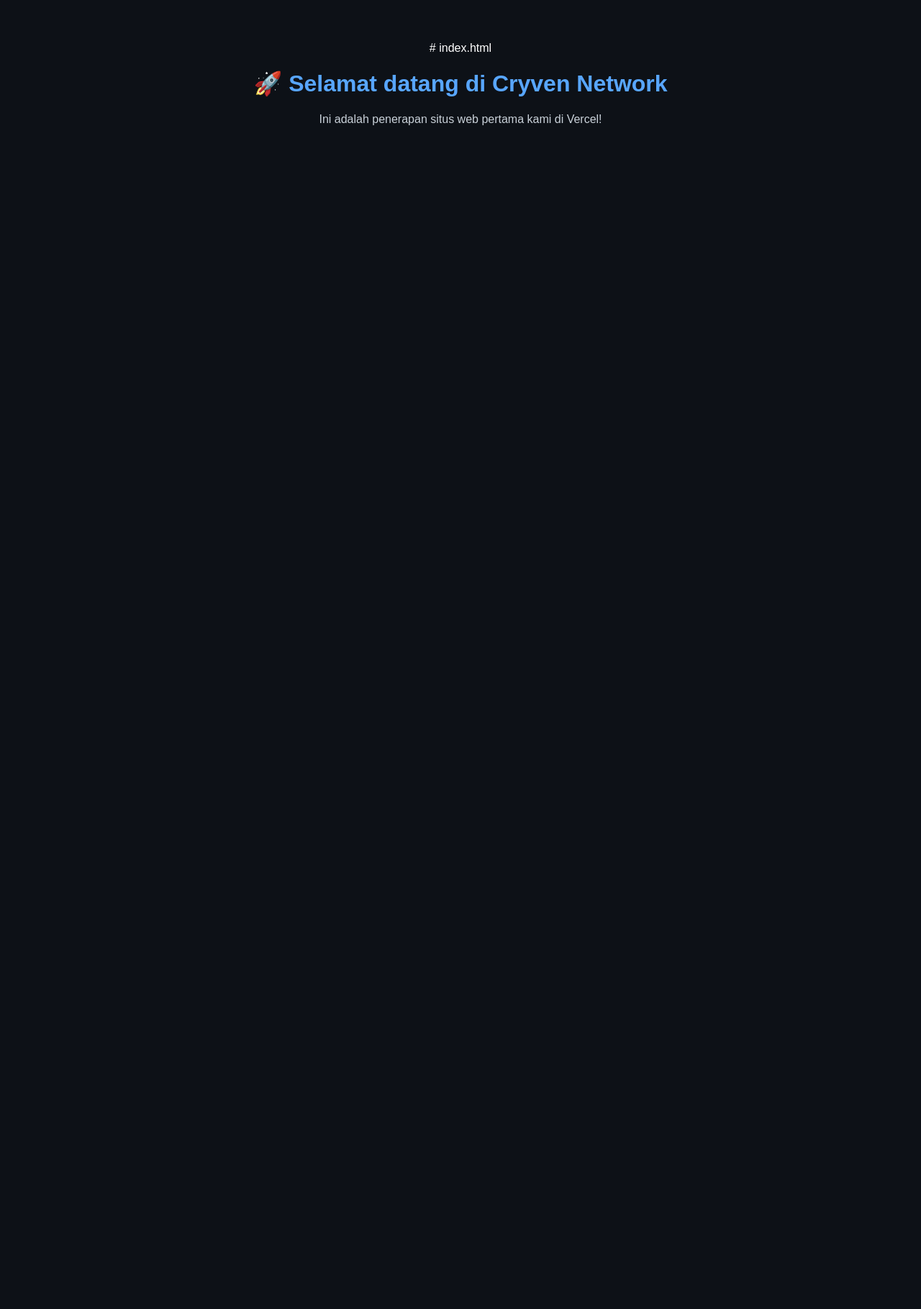
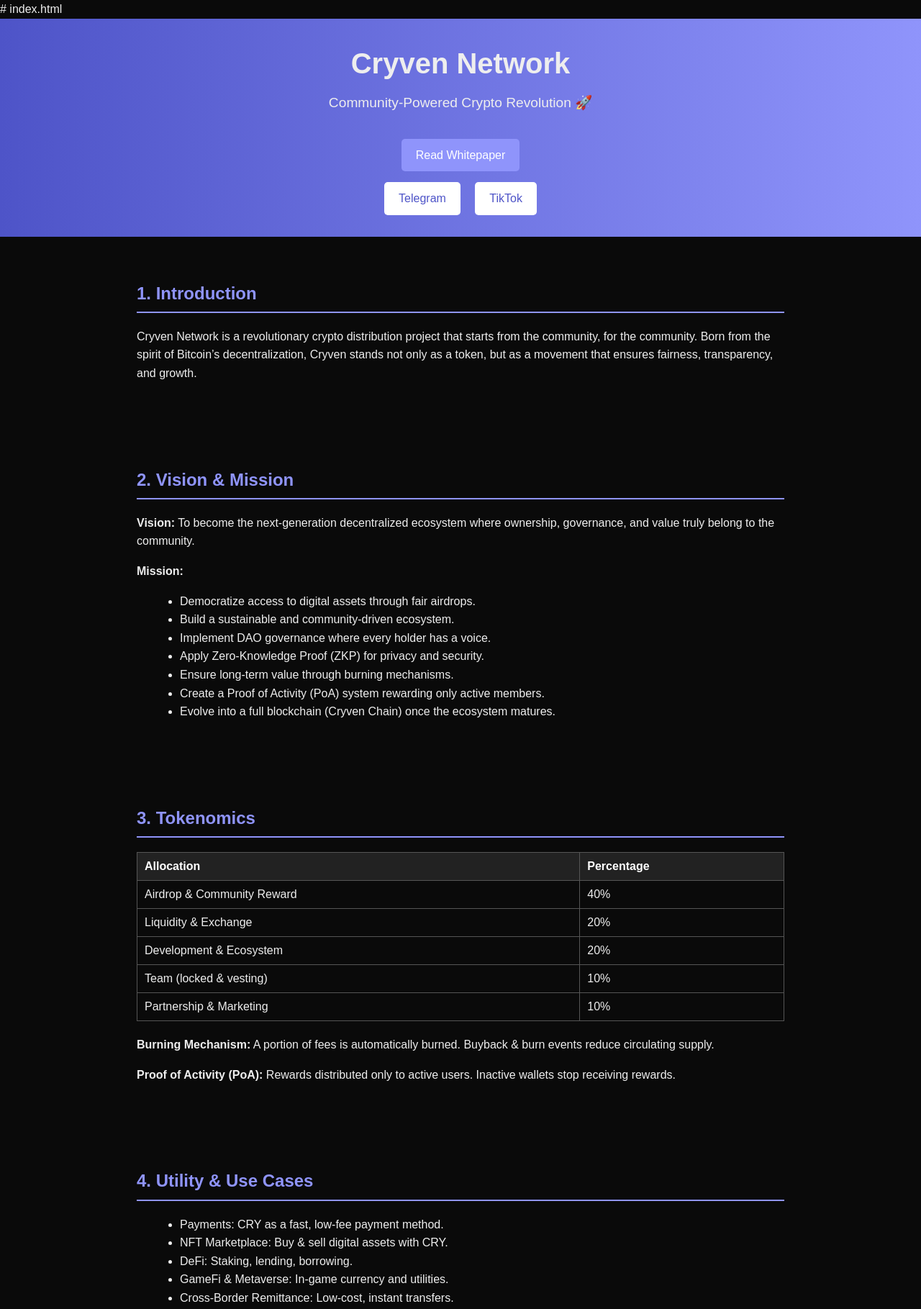
Before and after one commit to cryvennetwork/index.html, a plain HTML site: page index.html in a window 1280 px wide. Shown: the top 1819 px of the page at 72% size. Before the commit the page ends 800 px from the top, so only its background shows below. Drawn offline with Linux system fonts and the light colour scheme.

Commit message:
Update index.html

```diff
--- a/index.html
+++ b/index.html
@@ -1,28 +1,153 @@
 # index.html
 <!DOCTYPE html>
-<html lang="id">
+<html lang="en">
 <head>
-  <meta charset="UTF-8">
-  <meta name="viewport" content="width=device-width, initial-scale=1.0">
-  <title>Jaringan Cryven</title>
+  <meta charset="UTF-8" />
+  <meta name="viewport" content="width=device-width, initial-scale=1.0" />
+  <title>Cryven Network – Community Powered Crypto</title>
   <style>
     body {
       font-family: Arial, sans-serif;
-      text-align: center;
-      background: #0d1117;
-      color: white;
-      padding: 50px;
+      margin: 0; padding: 0;
+      background: #0a0a0a; color: #eee;
+      line-height: 1.6;
     }
-    h1 {
-      color: #58a6ff;
+    header {
+      background: linear-gradient(90deg,#4e54c8,#8f94fb);
+      padding: 30px 20px; text-align: center;
     }
-    p {
-      color: #c9d1d9;
+    header h1 { margin: 0; font-size: 2.5em; }
+    header p { margin-top: 8px; font-size: 1.2em; }
+    header .social-btns {
+      margin-top: 15px;
     }
+    header .social-btns a {
+      display: inline-block; margin: 0 8px;
+      padding: 10px 20px;
+      background: #fff; color: #4e54c8;
+      text-decoration: none; border-radius: 5px;
+    }
+    header .social-btns a:hover {
+      background: #f0f0f0;
+    }
+    section {
+      padding: 40px 20px; max-width: 900px; margin: auto;
+    }
+    h2 { color: #8f94fb; border-bottom: 2px solid #8f94fb; padding-bottom: 6px; }
+    ul { margin-left: 20px; }
+    table {
+      width: 100%; border-collapse: collapse; margin: 20px 0;
+    }
+    th, td {
+      border: 1px solid #555; padding: 10px; text-align: left;
+    }
+    th { background: #222; color: #fff; }
+    footer {
+      text-align: center; padding: 20px;
+      background: #111; font-size: 0.9em; color: #aaa;
+    }
+    .btn {
+      display: inline-block; margin-top: 15px; padding: 10px 20px;
+      background: #8f94fb; color: #fff; text-decoration: none; border-radius: 5px;
+    }
+    .btn:hover { background: #4e54c8; }
   </style>
 </head>
 <body>
-  <h1>🚀 Selamat datang di Cryven Network</h1>
-  <p>Ini adalah penerapan situs web pertama kami di Vercel!</p>
+  <header>
+    <h1>Cryven Network</h1>
+    <p>Community-Powered Crypto Revolution 🚀</p>
+    <a class="btn" href="#whitepaper">Read Whitepaper</a>
+    <div class="social-btns">
+      <a href="https://t.me/cryven_network" target="_blank">Telegram</a>
+      <a href="https://www.tiktok.com/@cryven_network?_t=ZS-904B4ik4PnE&_r=1" target="_blank">TikTok</a>
+    </div>
+  </header>
+
+  <section id="intro">
+    <h2>1. Introduction</h2>
+    <p>
+      Cryven Network is a revolutionary crypto distribution project that starts from the community, for the community.
+      Born from the spirit of Bitcoin’s decentralization, Cryven stands not only as a token, but as a movement that ensures fairness, transparency, and growth.
+    </p>
+  </section>
+
+  <section id="vision">
+    <h2>2. Vision & Mission</h2>
+    <p><b>Vision:</b> To become the next-generation decentralized ecosystem where ownership, governance, and value truly belong to the community.</p>
+    <p><b>Mission:</b></p>
+    <ul>
+      <li>Democratize access to digital assets through fair airdrops.</li>
+      <li>Build a sustainable and community-driven ecosystem.</li>
+      <li>Implement DAO governance where every holder has a voice.</li>
+      <li>Apply Zero-Knowledge Proof (ZKP) for privacy and security.</li>
+      <li>Ensure long-term value through burning mechanisms.</li>
+      <li>Create a Proof of Activity (PoA) system rewarding only active members.</li>
+      <li>Evolve into a full blockchain (Cryven Chain) once the ecosystem matures.</li>
+    </ul>
+  </section>
+
+  <section id="tokenomics">
+    <h2>3. Tokenomics</h2>
+    <table>
+      <tr><th>Allocation</th><th>Percentage</th></tr>
+      <tr><td>Airdrop & Community Reward</td><td>40%</td></tr>
+      <tr><td>Liquidity & Exchange</td><td>20%</td></tr>
+      <tr><td>Development & Ecosystem</td><td>20%</td></tr>
+      <tr><td>Team (locked & vesting)</td><td>10%</td></tr>
+      <tr><td>Partnership & Marketing</td><td>10%</td></tr>
+    </table>
+    <p><b>Burning Mechanism:</b> A portion of fees is automatically burned. Buyback & burn events reduce circulating supply.</p>
+    <p><b>Proof of Activity (PoA):</b> Rewards distributed only to active users. Inactive wallets stop receiving rewards.</p>
+  </section>
+
+  <section id="utility">
+    <h2>4. Utility & Use Cases</h2>
+    <ul>
+      <li>Payments: CRY as a fast, low-fee payment method.</li>
+      <li>NFT Marketplace: Buy & sell digital assets with CRY.</li>
+      <li>DeFi: Staking, lending, borrowing.</li>
+      <li>GameFi & Metaverse: In-game currency and utilities.</li>
+      <li>Cross-Border Remittance: Low-cost, instant transfers.</li>
+    </ul>
+  </section>
+
+  <section id="value">
+    <h2>5. Value Proposition for Investors</h2>
+    <ul>
+      <li>Deflationary Token Model → Scarcity increases value.</li>
+      <li>Strong Community Base → Fair distribution = viral growth.</li>
+      <li>Advanced Security → ZKP-based privacy.</li>
+      <li>Active User Rewards → Only engaged members benefit, reducing sell pressure.</li>
+      <li>Long-Term Growth Plan → Transition into a native blockchain.</li>
+    </ul>
+  </section>
+
+  <section id="roadmap">
+    <h2>6. Roadmap</h2>
+    <table>
+      <tr><th>Phase</th><th>Details</th></tr>
+      <tr><td>Phase 1 – Foundation (Q4 2025)</td><td>Launch brand, website, token contract testnet, community building.</td></tr>
+      <tr><td>Phase 2 – Airdrop & Awareness (Q1 2026)</td><td>First global airdrop, referral campaigns, DEX listing.</td></tr>
+      <tr><td>Phase 3 – Ecosystem Build (Q2–Q3 2026)</td><td>Staking & rewards, dashboard + explorer, web3 partnerships.</td></tr>
+      <tr><td>Phase 4 – DAO & Governance (Q4 2026)</td><td>Cryven DAO launch, proposal & voting, transparency.</td></tr>
+      <tr><td>Phase 5 – Security & Value Upgrade (2027)</td><td>ZKP, burning mechanism, PoA reward, DeFi/NFT/payment apps, CEX listing.</td></tr>
+      <tr><td>Phase 6 – Cryven Chain Development (2028)</td><td>Testnet blockchain, PoA + ZKP, validator program.</td></tr>
+      <tr><td>Phase 7 – Mainnet Launch (2029)</td><td>Mainnet, token migration → native coin, DAO on-chain, Cryven Wallet & Pay rollout.</td></tr>
+    </table>
+  </section>
+
+  <section id="conclusion">
+    <h2>7. Conclusion</h2>
+    <p>
+      Cryven Network is not just another token. It is a community-powered revolution, starting from fair distribution and growing into a full blockchain ecosystem.
+      With DAO, ZKP, Proof of Activity, and deflationary mechanisms, Cryven offers both utility and long-term value for its users and investors.
+    </p>
+    <p><b>⚡ Cryven is the revolution. Be part of the next Bitcoin movement.</b></p>
+  </section>
+
+  <footer>
+    <p>© 2025 Cryven Network | Built for the Community</p>
+  </footer>
 </body>
-</html>
+        </html>
```
